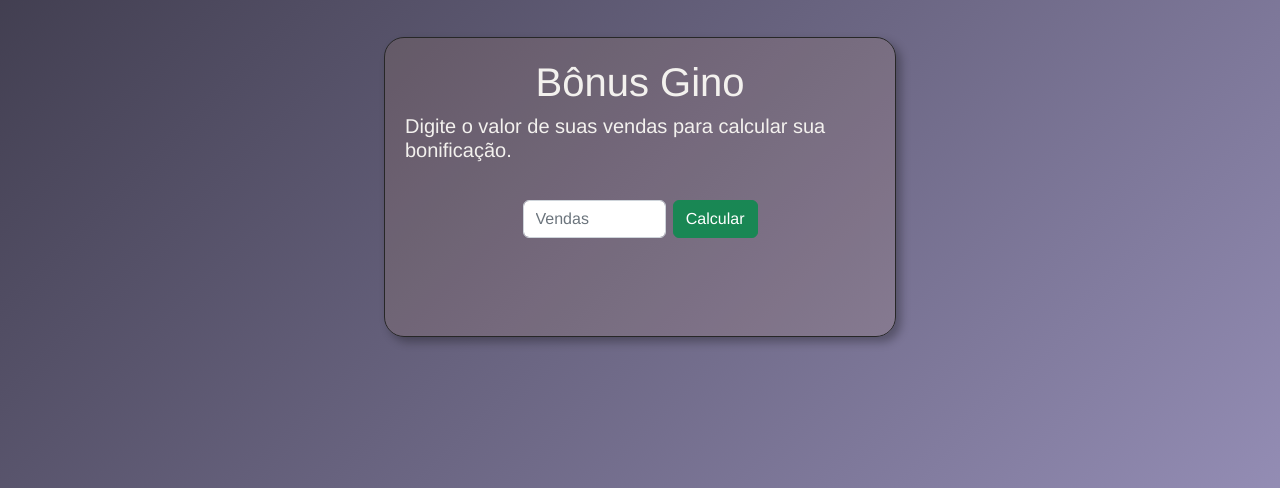
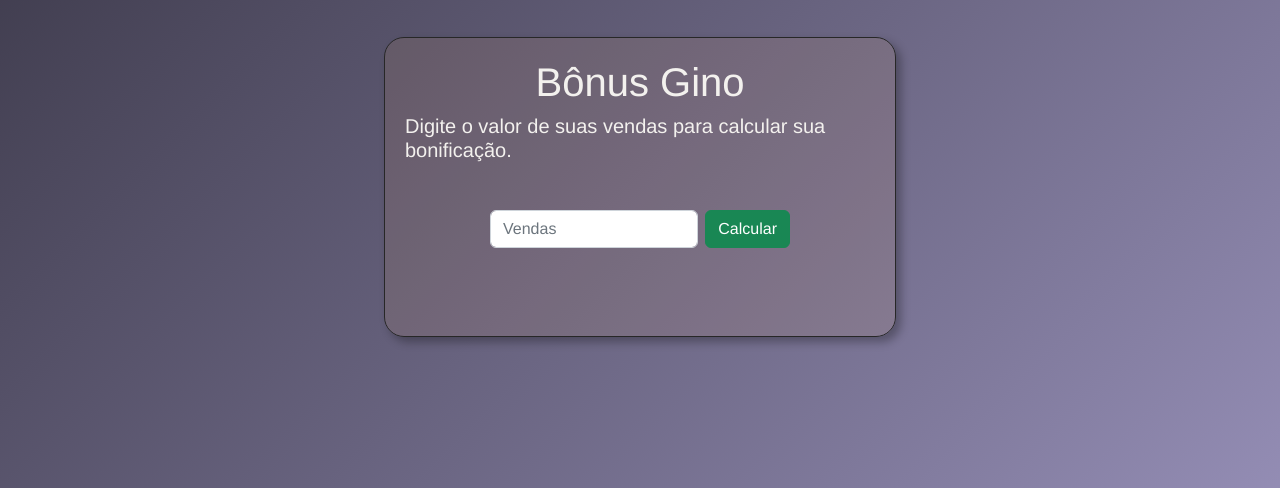
Before and after one commit to ruben-sa-brito/bonusgn, a Django app: page / in a window 1280 px wide. Shown: the part 183-671 px from the top of the page. Run offline with Django 5.2, Linux system fonts and the light colour scheme.

Commit message:
prd vrs 1.01

```diff
--- a/bonus/templates/home.html
+++ b/bonus/templates/home.html
@@ -50,7 +50,7 @@
                 max-width: 300px;
                 display: flex;
                 gap: 7px;
-                margin-top: 30px;
+                margin-top: 20px;
             }
             .bonus {
                 color: rgb(42, 209, 42);
@@ -99,10 +99,10 @@
             <h1> Bônus Gino </h1>
             <h5>Digite o valor de suas vendas para calcular sua bonificação.</h1>
 
-                <form class="col-6 mx-auto" method="POST" action="/view-bonus">
+                <form class="sub-content col-12 mx-auto" method="POST" action="/view-bonus">
                     <div class="sub-content">
                         {% csrf_token %}
-                        <input class="form-control" id="vendas" name="value" placeholder="Vendas" required onkeyup="formatarMoeda();">
+                        <input class="form-control " id="vendas" name="value" placeholder="Vendas" required onkeyup="formatarMoeda();">
                         <button type="submit" class="btn btn-success">Calcular</button>
                     </div>
                 </form>
```
